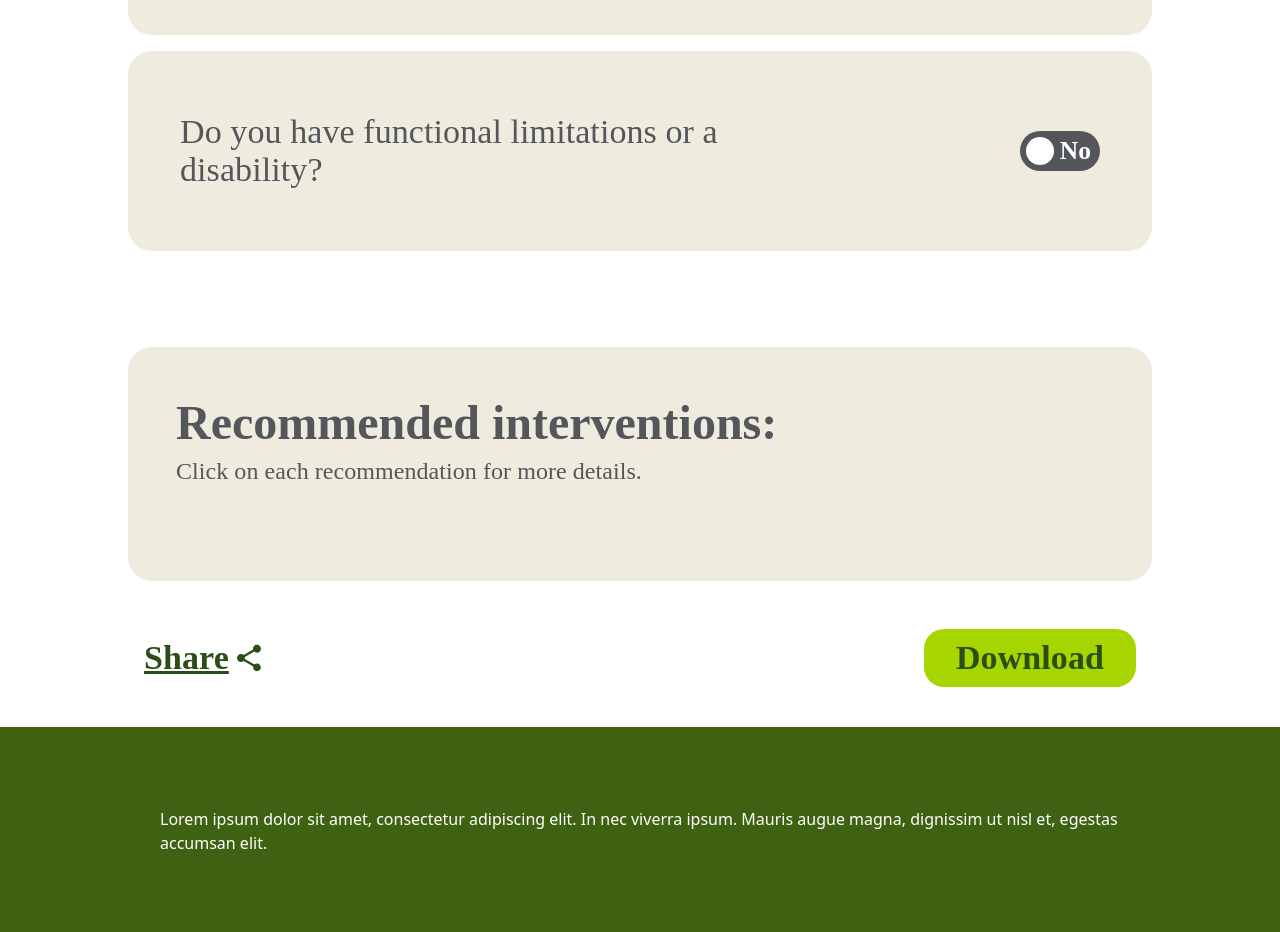
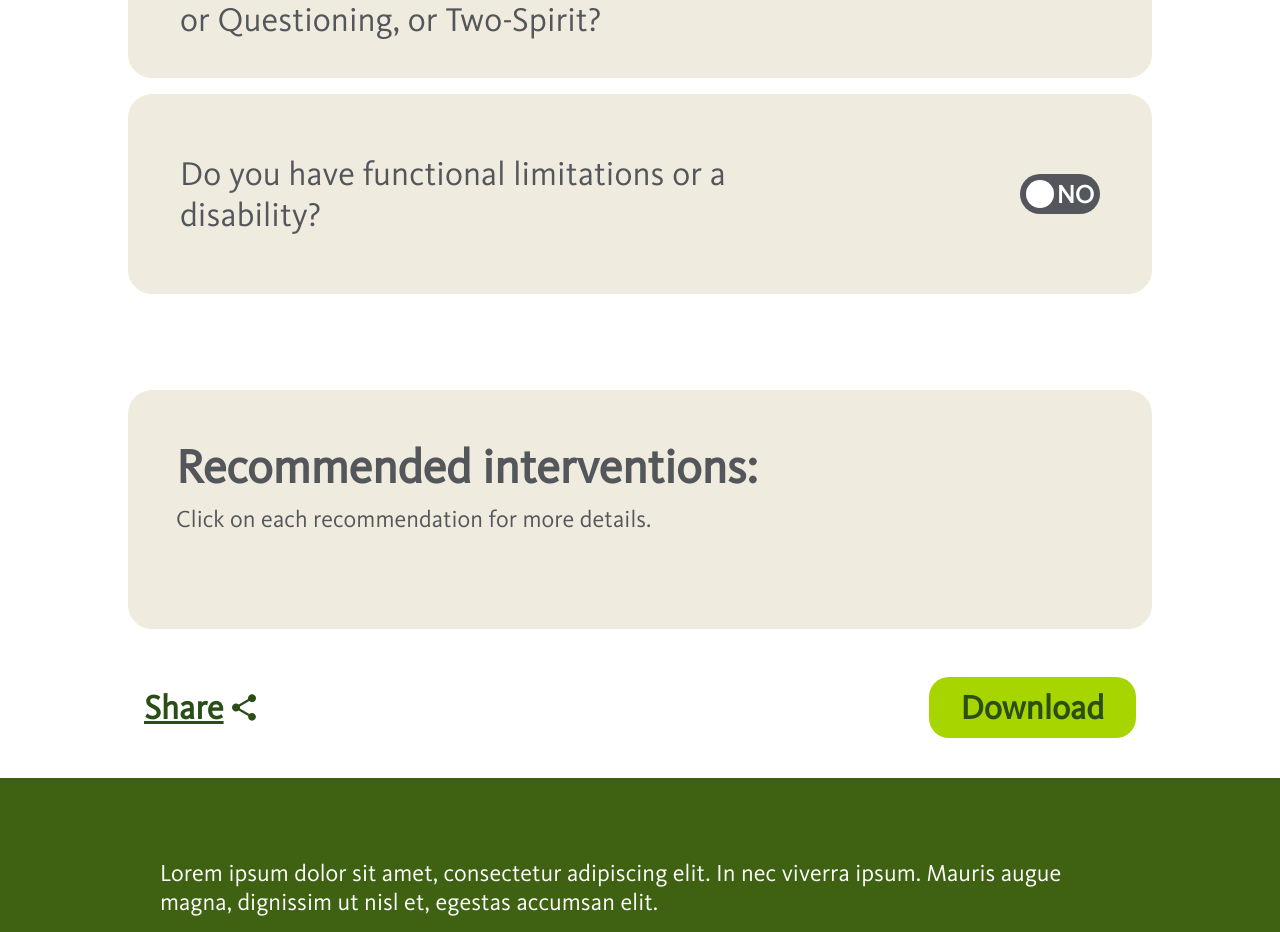
Before and after one commit to yash-6ix/map-tool, a Next.js app: page /tool/1 in a window 1280 px wide. Shown: the part 1460-2392 px from the top of the page. Built offline with nearby package versions, Linux system fonts and the light colour scheme.

Commit message:
update font

```diff
--- a/app/components/footer.tsx
+++ b/app/components/footer.tsx
@@ -13,13 +13,24 @@ const Link = styled.p<{ $primary?: boolean; }>`
     text-decoration-line: underline;
 `;
 
+const Text = styled.p`
+    color: #FFF;
+    /* Subtitle 2 */
+    font-family: KievitOT;
+    font-size: 24px;
+    font-style: normal;
+    font-weight: 500;
+    line-height: normal;
+    letter-spacing: 0.06px;
+`
+
 export default function Footer() {
     return (
         <>
         <div className="w-full py-20 px-40 bg-lime-800">
-            <p className="text-white">
+            <Text>
             Lorem ipsum dolor sit amet, consectetur adipiscing elit. In nec viverra ipsum. Mauris augue magna, dignissim ut nisl et, egestas accumsan elit.
-            </p>
+            </Text>
             <div className="w-full flex justify-between mt-20">
                 <div className='flex flex-col gap-y-1'>
                     <Link>About us</Link>
--- a/app/components/secondtext.tsx
+++ b/app/components/secondtext.tsx
@@ -5,7 +5,7 @@ import styled from 'styled-components';
 
 const Text = styled.p`
   color: #53565A;
-  font-family: KievitOT;
+  font-family: 'KievitOT';
   font-size: 34px;
   font-style: normal;
   font-weight: 500;
--- a/app/components/switchbtn.tsx
+++ b/app/components/switchbtn.tsx
@@ -6,7 +6,7 @@ import Switch from "react-switch";
 
 const Text = styled.h3<{ $primary?: boolean; }>`
     color: ${props => props.$primary ? "#2B4E17" : "#FFF"};
-    font-family: KievitOT;
+    font-family: 'KievitOT';
     font-size: 25.5px;
     font-style: normal;
     font-weight: 700;
@@ -47,7 +47,7 @@ const SwitchButton: React.FC<{active: boolean }> = ({active}) => {
                 }}
             >
                 <Text $primary={status}>
-                    No
+                    NO
                 </Text>
             </div>
             }
@@ -63,7 +63,7 @@ const SwitchButton: React.FC<{active: boolean }> = ({active}) => {
                 }}
             >
                 <Text $primary={status}>
-                    Yes
+                    YES
                 </Text>
             </div>
             }
--- a/app/globals.css
+++ b/app/globals.css
@@ -1,6 +1,13 @@
 @tailwind base;
 @tailwind components;
 @tailwind utilities;
+
+
+@font-face {
+  font-family: 'KievitOT';
+  src: url('/fonts/KievitOT-Regular.otf') format('truetype');
+  /* Replace 'your-otp-font-file.ttf' with the actual name of your OTP font file */
+}
 
 :root {
   --foreground-rgb: 0, 0, 0;
```
Also changed, not shown: public/fonts/KievitOT-Regular.otf (added).
